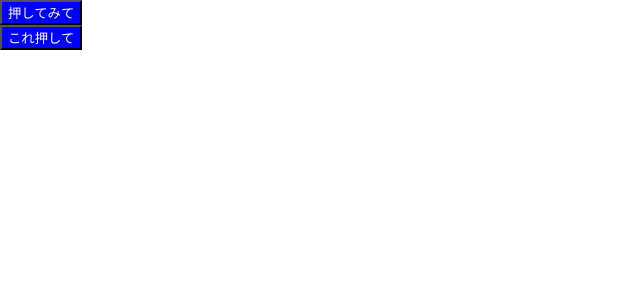
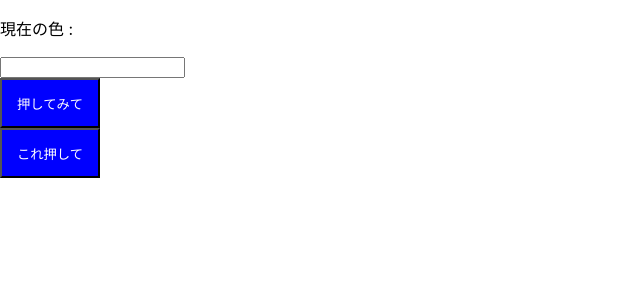
Before and after one commit to yusuke39/components, a React (Create React App) app: page / in a window 1280 px wide. Shown: the top 300 px of the page, without its empty margins (0-640 px from the left). Built offline with nearby package versions, Linux system fonts and the light colour scheme.

Commit message:
valuの取得

```diff
--- a/src/App.js
+++ b/src/App.js
@@ -1,9 +1,11 @@
 import React from "react";
 import Button from "./share/Button";
+import Form from "./share/Form";
 
 const App = () => {
   return (
     <div>
+      <Form />
       <Button buttonName="押してみて" />
       <Button buttonName="これ押して" />
     </div>
--- a/src/share/Button.js
+++ b/src/share/Button.js
@@ -12,6 +12,8 @@ var buttonStyle = {
   button1: {
     color: "#ffffff",
     backgroundColor: "blue",
+    height: 50,
+    width: 100,
   },
 };
 
--- /dev/null
+++ b/src/share/Form.js
@@ -0,0 +1,18 @@
+import React, { useState } from "react";
+
+const Form = () => {
+  const [text, setText] = useState("");
+
+  const changeColor = (e) => {
+    setText(() => e.target.value);
+  };
+
+  return (
+    <div>
+      <p>現在の色 : {text}</p>
+      <input onChange={changeColor} value={text} type="text"></input>
+    </div>
+  );
+};
+
+export default Form;
```
